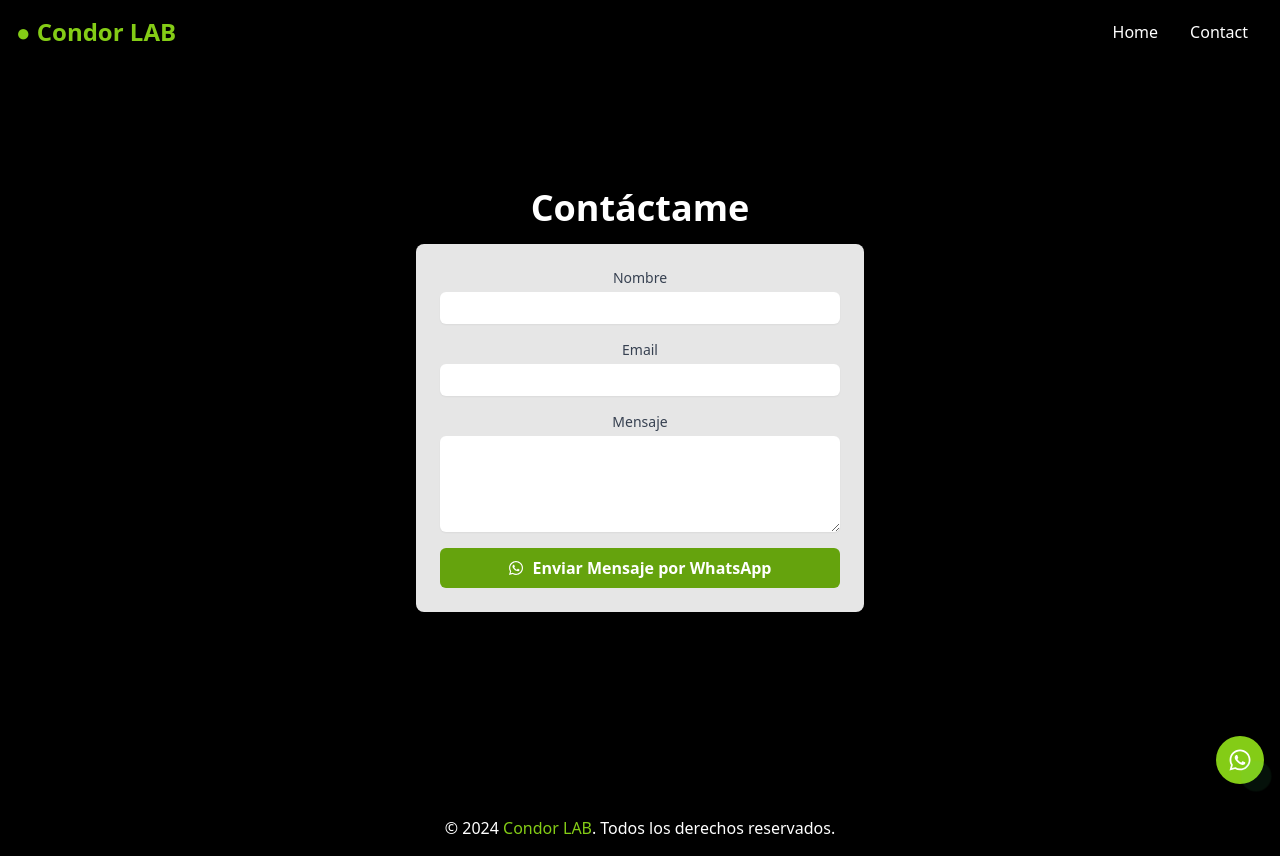
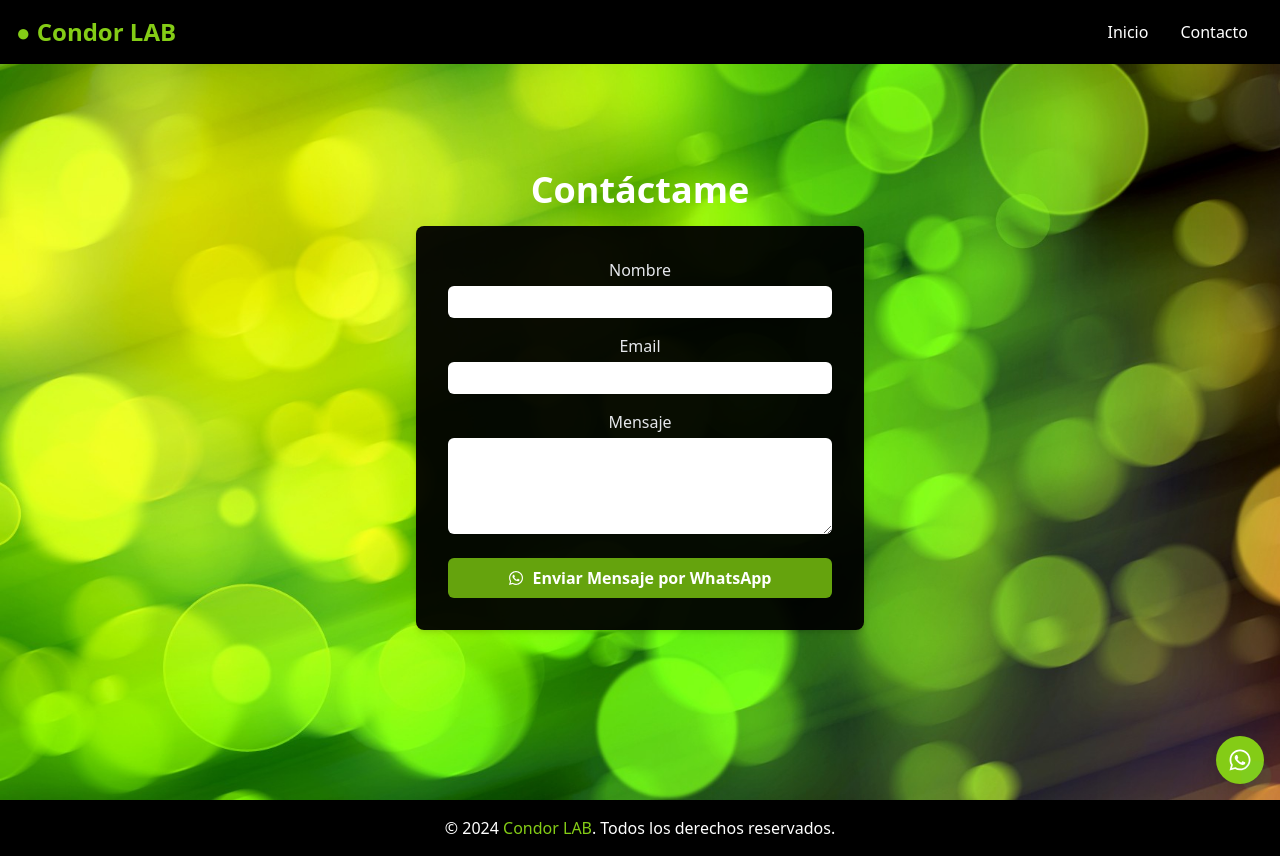
Before and after one commit to fedemachinelearning97/WebPageFedeNoriega, a React (Vite) app: page /#/contact in a window 1280 px wide. Built offline with nearby package versions, Linux system fonts and the light colour scheme.

Commit message:
actualizacion de estilos para movil

```diff
--- a/src/App.jsx
+++ b/src/App.jsx
@@ -14,7 +14,7 @@ import NotFound from './pages/NotFound';
 function App() {
   return (
     <Router>
-      <div className="bg-black text-white">
+      <div className="bg-black text-white mx-none">
         <Navbar />
         <FloatingButton />
         <ScrollToTop /> {/* Usar ScrollToTop aquí */}
--- a/src/components/Contact.jsx
+++ b/src/components/Contact.jsx
@@ -21,11 +21,11 @@ const Contact = () => {
   return (
     <section
       id="contact"
-      className="h-screen flex items-center justify-center bg-black text-white"
+      className="h-[90vh] flex items-center justify-center bg-black text-white mx-4 md:mx-0"
     >
       <div className="container mx-auto text-center" data-aos="fade-up">
-        <h2 className="text-4xl font-bold mb-4">Contáctame</h2>
-        <p className="mb-4 w-10/12 mx-auto">
+        <h2 className="md:text-5xl text-4xl font-bold mb-6">Contáctame</h2>
+        <p className="mb-4 w-11/12 md:w-8/12 mx-auto text-lg">
           Solo un mensaje y te contaremos cómo nuestras soluciones pueden
           transformar tu negocio y llevarlo al siguiente nivel de eficiencia y
           eficacia.
@@ -37,15 +37,22 @@ const Contact = () => {
         />
         <Link to="/contact"
           onClick={scrollToContact}
-          className="bg-lime-500 text-white p-3 rounded-full shadow-md transition duration-300 hover:bg-lime-600"
+          className="bg-lime-500/80 text-white py-3 px-4 shadow-md transition duration-300 hover:bg-lime-500"
           title="Ir a la ventana de contacto"
         >
           Ir a Contacto
         </Link>
 
-        <h3 className="text-2xl font-bold mt-4">
+        <h4 className="text-xl font-bold my-6">
           Visita nuestro blog de divulgación de inteligencia artificial
-        </h3>
+        </h4>
+
+        <Link to="/blog-ia"
+          className="bg-white/65 text-black py-2 px-4 shadow-md transition duration-300 hover:bg-white"
+          title="Ir a la ventana de blog ia"
+        >
+          Ir a Blog
+        </Link>
 
       </div>
 
--- a/src/components/FloatingButton.jsx
+++ b/src/components/FloatingButton.jsx
@@ -4,7 +4,7 @@ import { FaWhatsapp } from 'react-icons/fa';
 
 const FloatingButton = () => {
   // Número de teléfono y mensaje predeterminado
-  const phoneNumber = '5492646761951';
+  const phoneNumber = '+54 9 2646 76-1951';
   const defaultMessage = 'Hola, me gustaría ponerme en contacto contigo.';
 
   // URL de WhatsApp
@@ -18,6 +18,7 @@ const FloatingButton = () => {
       className="z-20 fixed bottom-4 right-4 bg-lime-400 text-white p-3 rounded-full shadow-lg hover:bg-lime-500 transition duration-300"
       title="Contáctame por WhatsApp"
     >
+
       <FaWhatsapp className="text-2xl" />
       <span class="animate-ping fixed bottom-4 right-4 bg-green-400 p-2 rounded-full"></span>
     </a>
--- a/src/components/Introduction.jsx
+++ b/src/components/Introduction.jsx
@@ -13,7 +13,7 @@ const Introduction = () => {
       <div className="container mx-auto flex flex-col md:flex-row items-center md:ml-16" data-aos="fade-up">
         <div className="text-center md:text-left mx-4 md:mx-none">
           <h2 className="md:text-6xl text-4xl font-bold mb-8 ml-4">Introducción</h2>
-          <p className="mb-4">
+          <p className="mb-4 text-lg">
             Nos dedicamos a la optimización avanzada y mejora de sistemas.
             Nuestra misión es ayudarte a transformar tu negocio, flujo de
             trabajo o industria mediante soluciones personalizadas que integren
@@ -24,7 +24,7 @@ const Introduction = () => {
         <img
           src={introductionImage}
           alt="Introducción"
-          className="w-1/2 h-auto max-h-[85svh]"
+          className="md:w-1/2 w-2/3 h-auto max-h-[85svh] object-cover"
         />
       </div>
 
--- a/src/components/Navbar.jsx
+++ b/src/components/Navbar.jsx
@@ -7,15 +7,15 @@ const Navbar = () => {
     <nav className="bg-black text-white p-4 fixed w-full z-10">
       <div className="container mx-auto flex justify-between items-center">
         <Link to="/">
-        <h1 className="text-2xl font-bold text-lime-400 hover:text-white"> ● Condor LAB</h1>
+        <h1 className="text-2xl font-bold text-lime-400 hover:text-white hover:scale-105 transition duration-300"> ● Condor LAB</h1>
         </Link>
         <div>
           {/* Usa Link en lugar de <a> para manejar las rutas */}
-          <Link to="/" className="px-4 py-2 hover:text-lime-400">
-            Home
+          <Link to="/" className="px-4 py-2 hover:text-lime-400 hover:bg-neutral-900 transition duration-300">
+            Inicio
           </Link>
-          <Link to="/contact" className="px-4 py-2 hover:text-lime-400">
-            Contact
+          <Link to="/contact" className="px-4 py-2 hover:text-lime-400 hover:bg-neutral-900  transition duration-300">
+            Contacto
           </Link>
         </div>
       </div>
--- a/src/pages/Contact.jsx
+++ b/src/pages/Contact.jsx
@@ -1,6 +1,7 @@
 // src/pages/Contact.jsx
 import React, { useState } from 'react';
 import { FaWhatsapp } from 'react-icons/fa';
+import fondoverde from '../assets/fondoverde.jpg'; // Asegúrate de que esta ruta sea correcta
 
 const Contact = () => {
   // Estado para almacenar los valores del formulario
@@ -24,7 +25,7 @@ const Contact = () => {
     e.preventDefault();
 
     // Formatear el mensaje para WhatsApp
-    const whatsappMessage = `Hola, mi nombre es ${formData.name}. Mi correo es ${formData.email}.Me comunico por lo siguiente: ${formData.message}`;
+    const whatsappMessage = `Hola, mi nombre es ${formData.name}. Mi correo es ${formData.email}. Me comunico por lo siguiente: ${formData.message}`;
 
     // Construir el enlace de WhatsApp
     const whatsappURL = `https://api.whatsapp.com/send?phone=5492646761951&text=${encodeURIComponent(whatsappMessage)}`;
@@ -34,12 +35,25 @@ const Contact = () => {
   };
 
   return (
-    <div className="h-screen flex items-center justify-center bg-black text-white mx-6 md:mx-none">
-      <div className="container mx-auto text-center">
+    <div
+      className="h-screen flex items-center justify-center text-white "
+      style={{
+        backgroundImage: `url(${fondoverde})`,
+        backgroundSize: 'cover',
+        backgroundPosition: 'center',
+        backgroundRepeat: 'no repeat',
+      }}
+    >
+      <div className="container mx-auto text-center justify-center">
         <h2 className="text-4xl font-bold mb-4">Contáctame</h2>
-        <form onSubmit={handleSubmit} className="max-w-md mx-auto bg-white/90 text-black p-6 rounded-lg shadow-md">
+        <form
+          onSubmit={handleSubmit}
+          className="max-w-md  bg-black/95 text-black p-8 rounded-lg shadow-md md:mx-auto mx-2"
+        >
           <div className="mb-4">
-            <label htmlFor="name" className="block text-sm font-medium text-gray-700">Nombre</label>
+            <label htmlFor="name" className="block text-base font-medium text-gray-200 ">
+              Nombre
+            </label>
             <input
               type="text"
               id="name"
@@ -50,7 +64,9 @@ const Contact = () => {
             />
           </div>
           <div className="mb-4">
-            <label htmlFor="email" className="block text-sm font-medium text-gray-700">Email</label>
+            <label htmlFor="email" className="block text-base font-medium text-gray-200">
+              Email
+            </label>
             <input
               type="email"
               id="email"
@@ -60,8 +76,10 @@ const Contact = () => {
               required
             />
           </div>
-          <div className="mb-4">
-            <label htmlFor="message" className="block text-sm font-medium text-gray-700">Mensaje</label>
+          <div className="mb-6">
+            <label htmlFor="message" className="block text-base font-medium text-gray-200">
+              Mensaje
+            </label>
             <textarea
               id="message"
               rows="4"
@@ -73,7 +91,7 @@ const Contact = () => {
           </div>
           <button
             type="submit"
-            className="w-full flex items-center justify-center bg-lime-500 text-white p-2 font-bold rounded-md hover:bg-lime-400 transition duration-300"
+            className="w-full flex items-center justify-center bg-lime-500 text-white p-2 font-bold rounded-md hover:bg-lime-400 transition duration-300 "
           >
             <FaWhatsapp className="mr-2" />
             Enviar Mensaje por WhatsApp
--- a/src/pages/NotFound.jsx
+++ b/src/pages/NotFound.jsx
@@ -1,13 +1,21 @@
 // src/pages/NotFound.jsx
 import React from 'react';
+import { Link } from 'react-router-dom';
 
 const NotFound = () => {
   return (
     <div className="h-screen flex items-center justify-center bg-black text-white">
       <div className="container mx-auto text-center">
         <h2 className="text-4xl font-bold mb-4">404 - Página No Encontrada</h2>
-        <p>Lo sentimos, la página que buscas está en desarrollo o no existe.</p>
+        <p className='my-6'>Lo sentimos, la página que buscas está en desarrollo o no existe.</p>
+        <Link to="/"
+          className="bg-lime-500/80 text-white py-3 px-4 shadow-md transition duration-300 hover:bg-lime-500 my-5"
+          title="Ir a la ventana Inicio"
+        >
+          Ir a Inicio
+        </Link>
       </div>
+
     </div>
   );
 };
```
Also changed, not shown: src/components/Presentation.jsx (+12 -6 lines), src/components/Services.jsx (+9 -9 lines), src/assets/fondoverde.jpg (added).
